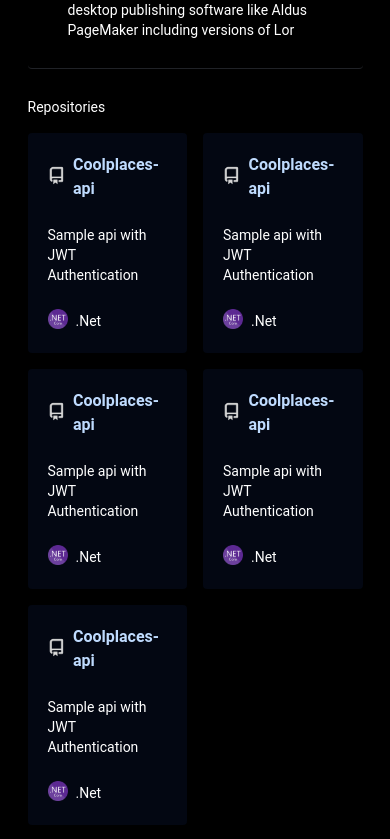
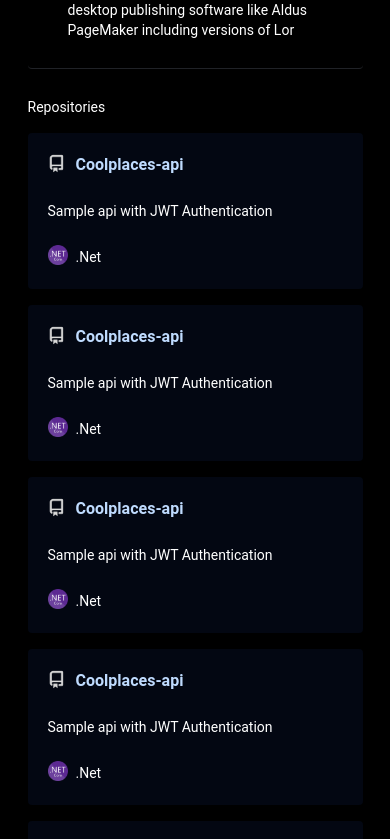
Before and after one commit to MugeraH/hughes-verse-, a Next.js app: page / in a window 390 px wide. Shown: the part 1525-2364 px from the top of the page. Built offline with nearby package versions, Linux system fonts and the light colour scheme.

Commit message:
make repository grid reponsive

```diff
--- a/src/components/Projects.tsx
+++ b/src/components/Projects.tsx
@@ -59,7 +59,7 @@ function Projects({}: Props) {
     <section className="border-b-[0.2px] border-opacity-30 rounded border-gray-500 py-7">
       <h2 className="text-sm text-semibold"> Repositories</h2>
 
-      <div className=" mt-4 grid grid-cols-2 gap-4 ">
+      <div className=" mt-4 grid   md:grid-cols-2 gap-4 ">
         <ProjectCard
           projectLink="https://github.com/MugeraH/Coolplaces-api"
           projectName="Coolplaces-api"
@@ -81,14 +81,14 @@ function Projects({}: Props) {
           language=".Net"
           languageIcon="/img/net.png"
         />
-          <ProjectCard
+        <ProjectCard
           projectLink="https://github.com/MugeraH/Coolplaces-api"
           projectName="Coolplaces-api"
           description="Sample api with JWT Authentication"
           language=".Net"
           languageIcon="/img/net.png"
         />
-          <ProjectCard
+        <ProjectCard
           projectLink="https://github.com/MugeraH/Coolplaces-api"
           projectName="Coolplaces-api"
           description="Sample api with JWT Authentication"
```
